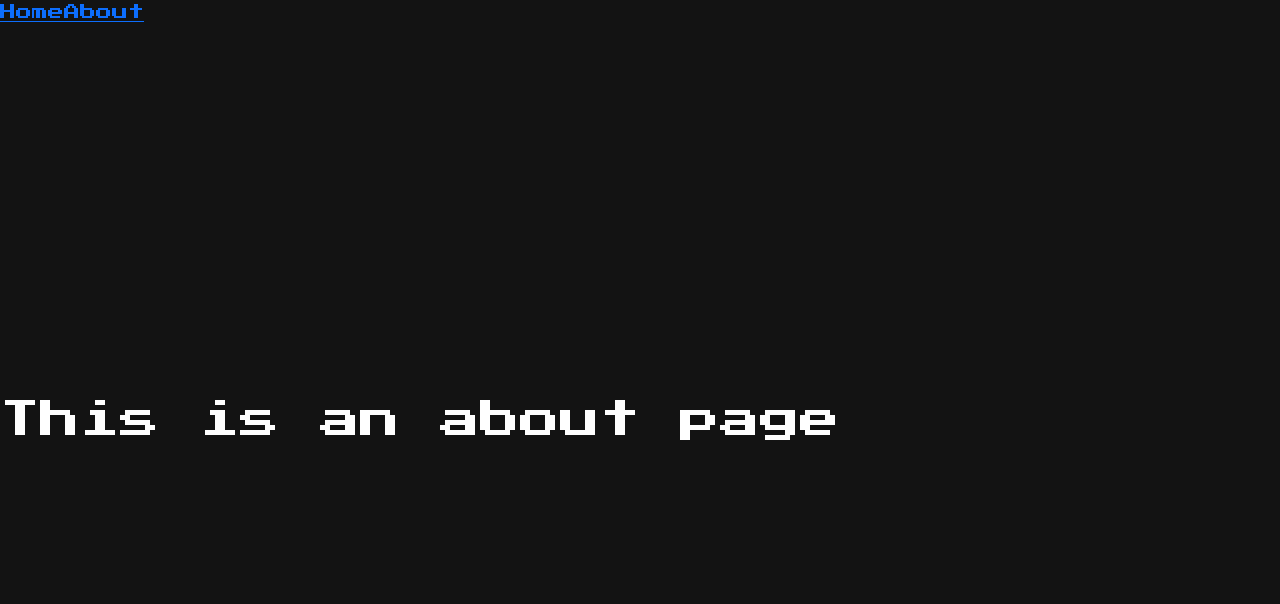
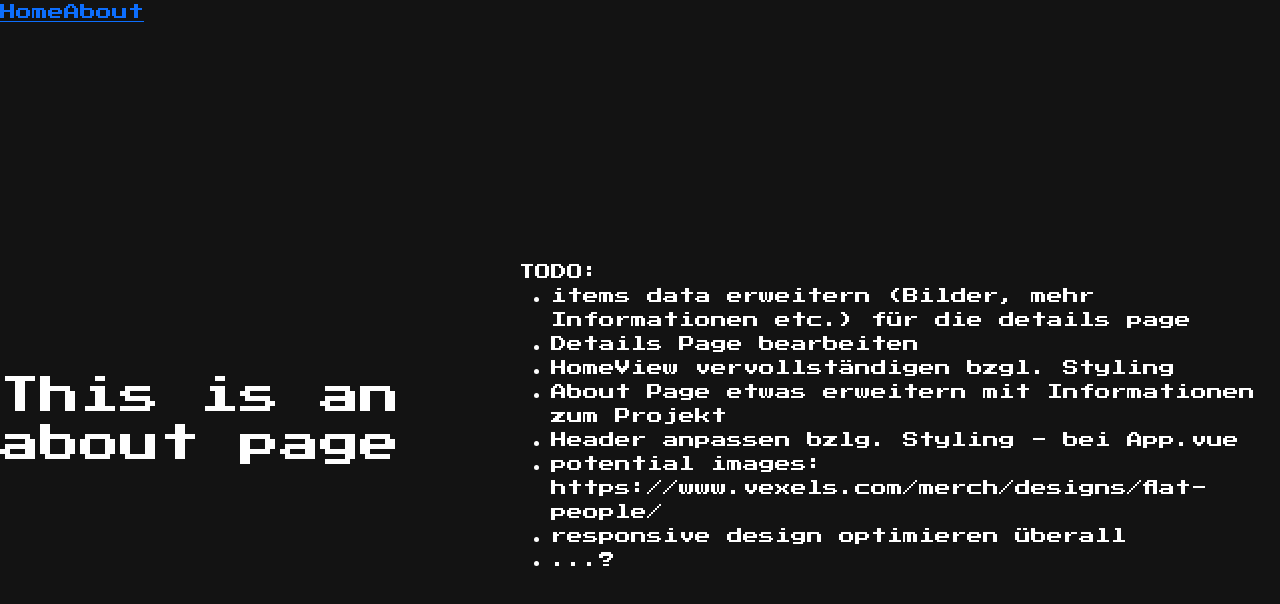
Before and after one commit to Matthes-Baer/NutritionCalculator, a Vue app: page /about in a window 1280 px wide. Shown: the top 604 px of the page. Built offline with nearby package versions, Linux system fonts and the light colour scheme.

Commit message:
feat: Added other information

```diff
--- a/src/App.vue
+++ b/src/App.vue
@@ -1,7 +1,5 @@
 <script setup lang="ts">
 import { RouterLink, RouterView } from "vue-router";
-
-// potential images: https://www.vexels.com/merch/designs/flat-people/
 </script>
 
 <template>
--- a/src/data/items.ts
+++ b/src/data/items.ts
@@ -24,7 +24,7 @@ export const DATA: nutritionData[] = [
     id: 4,
     name: "Cheese",
     values: { kcal: 127, fat: 5.6, carbs: 2.8, protein: 15.5 },
-    info: "From the goat",
+    info: "From a goat",
   },
   {
     id: 5,
--- a/src/views/AboutView.vue
+++ b/src/views/AboutView.vue
@@ -3,6 +3,24 @@
 <template>
   <div class="about">
     <h1>This is an about page</h1>
+    <div>
+      TODO:
+      <ul>
+        <li>
+          items data erweitern (Bilder, mehr Informationen etc.) für die details
+          page
+        </li>
+        <li>Details Page bearbeiten</li>
+        <li>HomeView vervollständigen bzgl. Styling</li>
+        <li>About Page etwas erweitern mit Informationen zum Projekt</li>
+        <li>Header anpassen bzlg. Styling - bei App.vue</li>
+        <li>
+          potential images: https://www.vexels.com/merch/designs/flat-people/
+        </li>
+        <li>responsive design optimieren überall</li>
+        <li>...?</li>
+      </ul>
+    </div>
   </div>
 </template>
 
```
